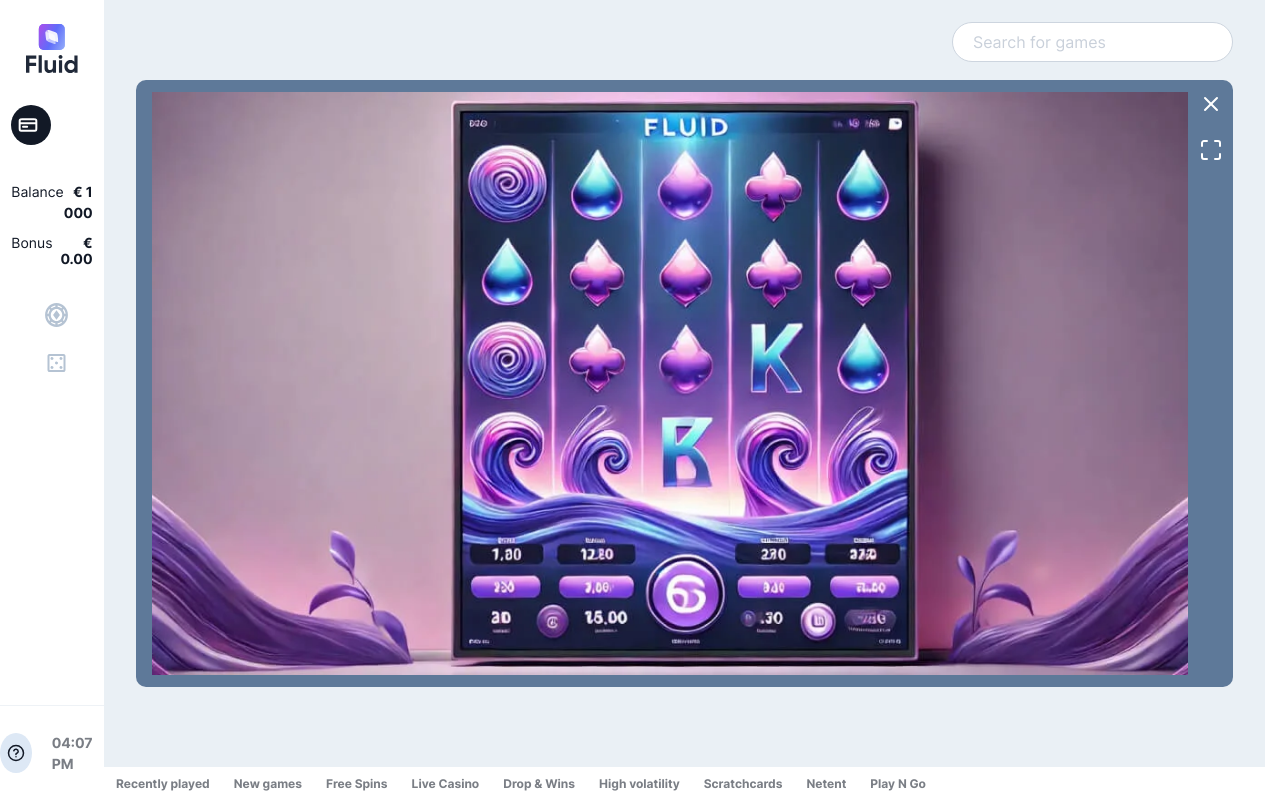
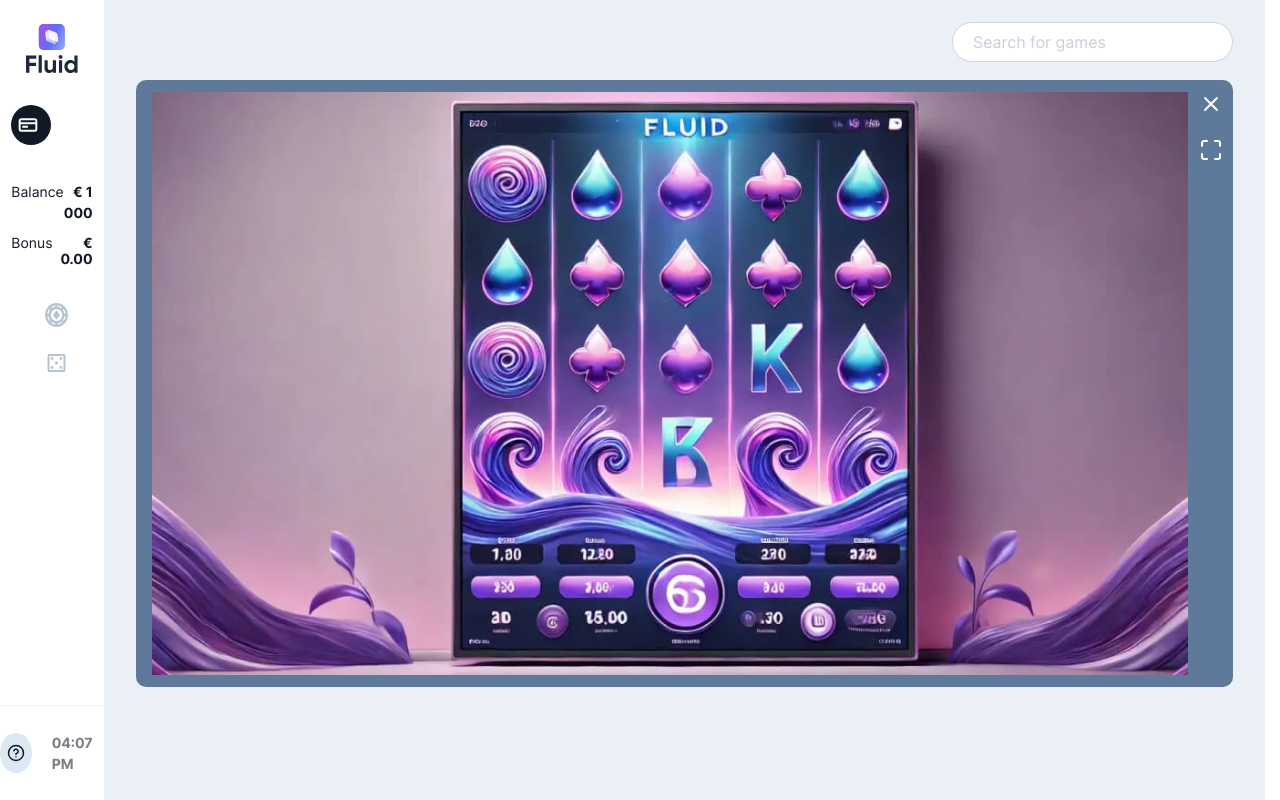
Before and after one commit to soltechno/fluid-angular, an Angular app: page /gameplay in a window 1280 px wide. Built offline with nearby package versions, Linux system fonts and the light colour scheme.

Commit message:
Comment out desktop footer

```diff
--- a/src/app/features/gameplay/gameplay.component.html
+++ b/src/app/features/gameplay/gameplay.component.html
@@ -21,5 +21,5 @@
 
 	</div>
 	<app-footer-mobile (quickDepositClicked)="onQuickDepositClick()"></app-footer-mobile>
-	<app-footer-desktop></app-footer-desktop>
+	<!-- <app-footer-desktop></app-footer-desktop> -->
 </section>
```
Lines whose indentation alone changed are shown as unchanged.
